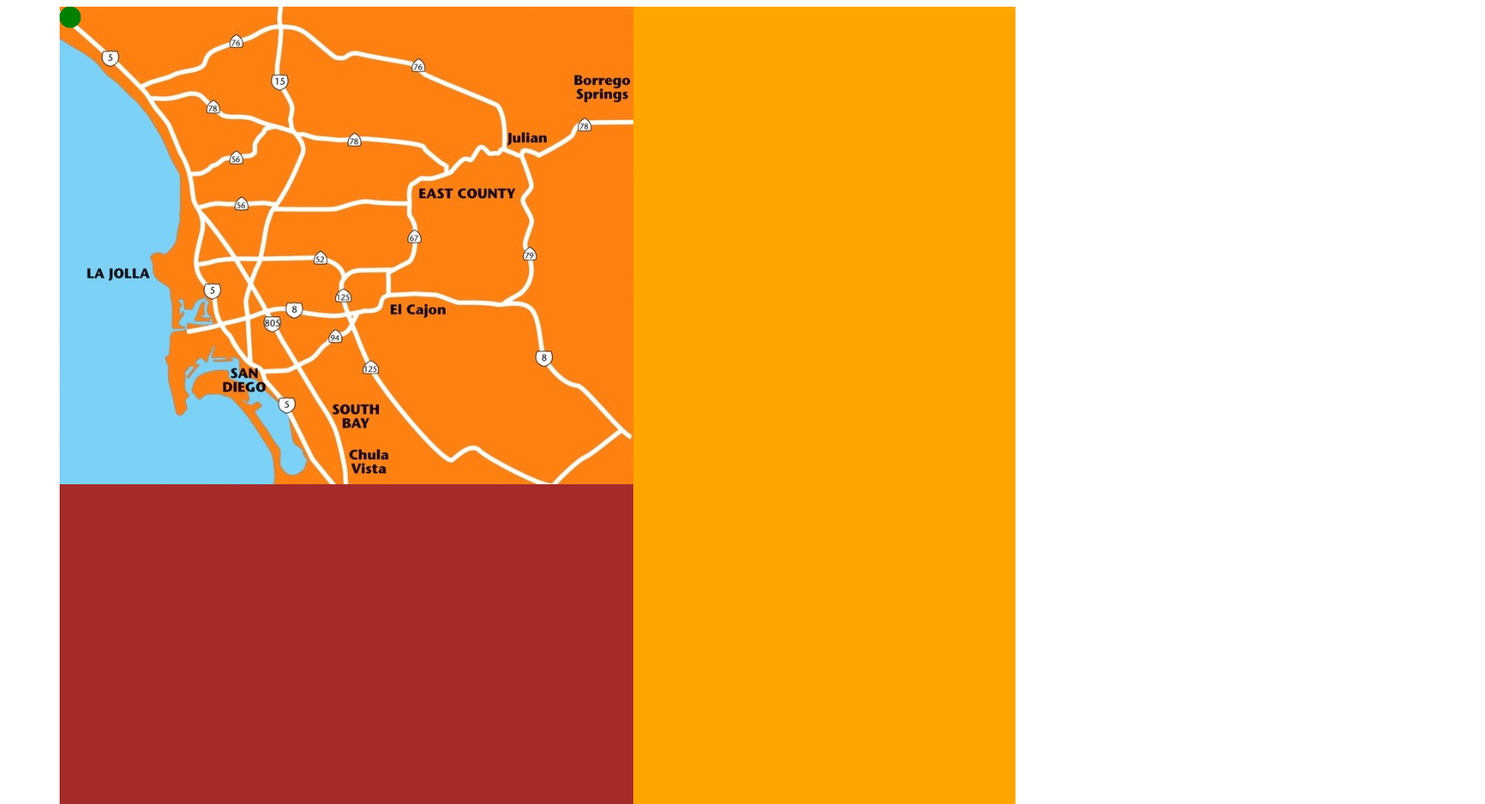
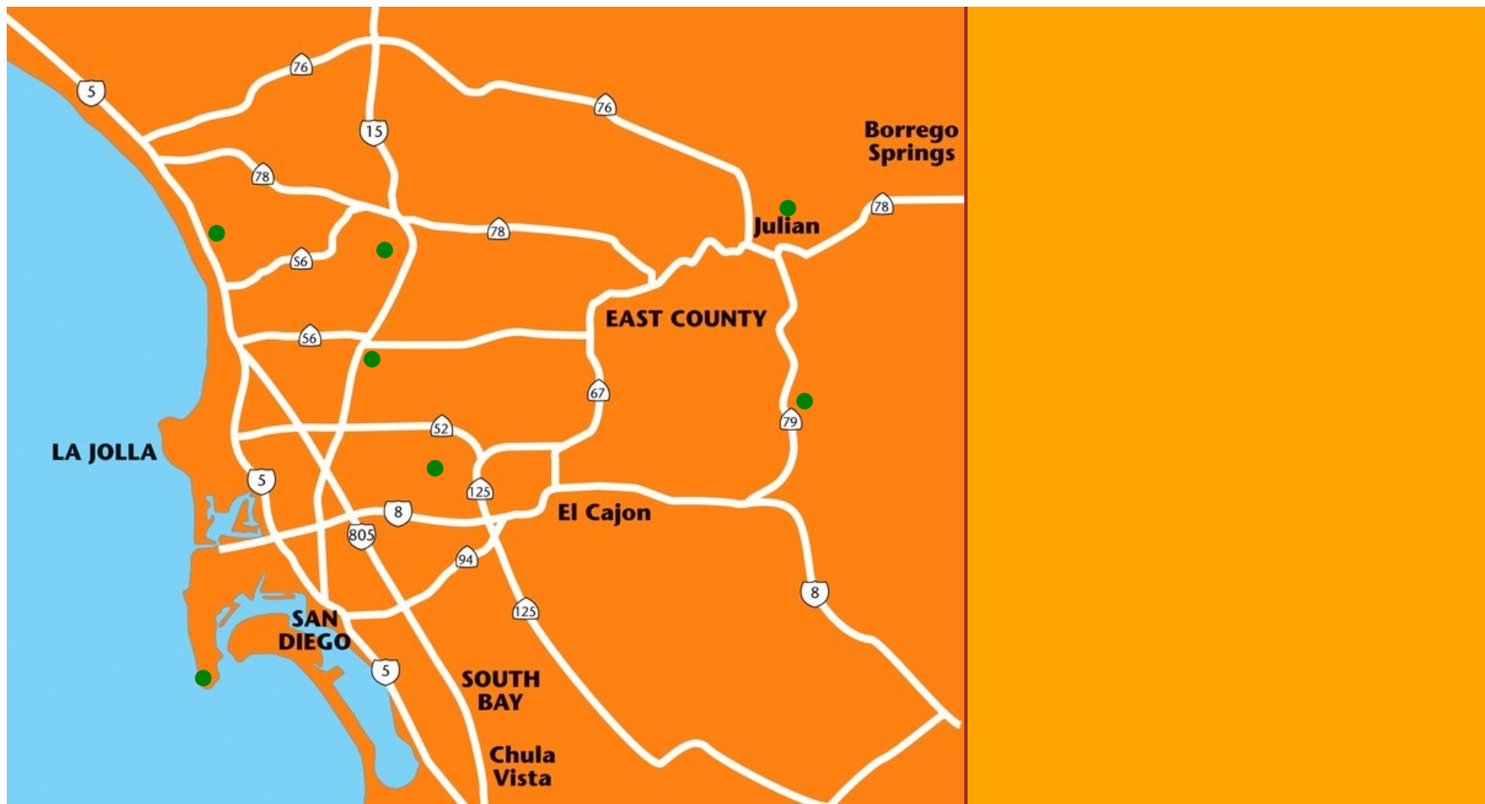
Before and after one commit to sonnemanc/jsHikingApp_frontend, a plain HTML site: page index.html in a window 1280 px wide. Shown: the whole page at 84% size, 1768 px wide, since content can reach past the window. Drawn offline with Linux system fonts and the light colour scheme.

Commit message:
Placed hike buttons

```diff
--- a/style.css
+++ b/style.css
@@ -1,11 +1,11 @@
 .container {
     display: grid;
     background-color: brown;
-    width: 90%;
+    width: 1760px;
     height: 950px;
-    grid-template-columns: 60% 40%;
+    grid-template-columns: 65% 35%;
     grid-gap: 0px;
-    margin: 0 auto;
+    margin: 0px;
     text-align: center;
 }
 
@@ -19,11 +19,54 @@
     background-color: orange;
 }
 
+
 .dot {
-    height: 25px;
-    width: 25px;
+    height: 20px;
+    width: 20px;
     background-color: green;
     border-radius: 50%;
-    position: absolute;
+    position: initial;
     display: block;
 }
+
+#Hike1 {
+    position: relative;
+    top: 395px;
+    left: 112px;
+}
+
+#Hike2 {
+    position: relative;
+    top: 120px;
+    left: 120px;
+}
+
+#Hike3 {
+    position: relative;
+    top: 250px;
+    left: 250px;
+}
+
+#Hike4 {
+    position: relative;
+    top: 110px;
+    left: 220px;
+}
+
+#Hike5 {
+    position: relative;
+    top: 190px;
+    left: 470px;
+}
+
+#Hike6 {
+    position: relative;
+    top: 65px;
+    left: 460px;
+}
+
+#Hike7 {
+    position: relative;
+    top: 290px;
+    left: 425px;
+}
```
Lines whose indentation alone changed are shown as unchanged.
